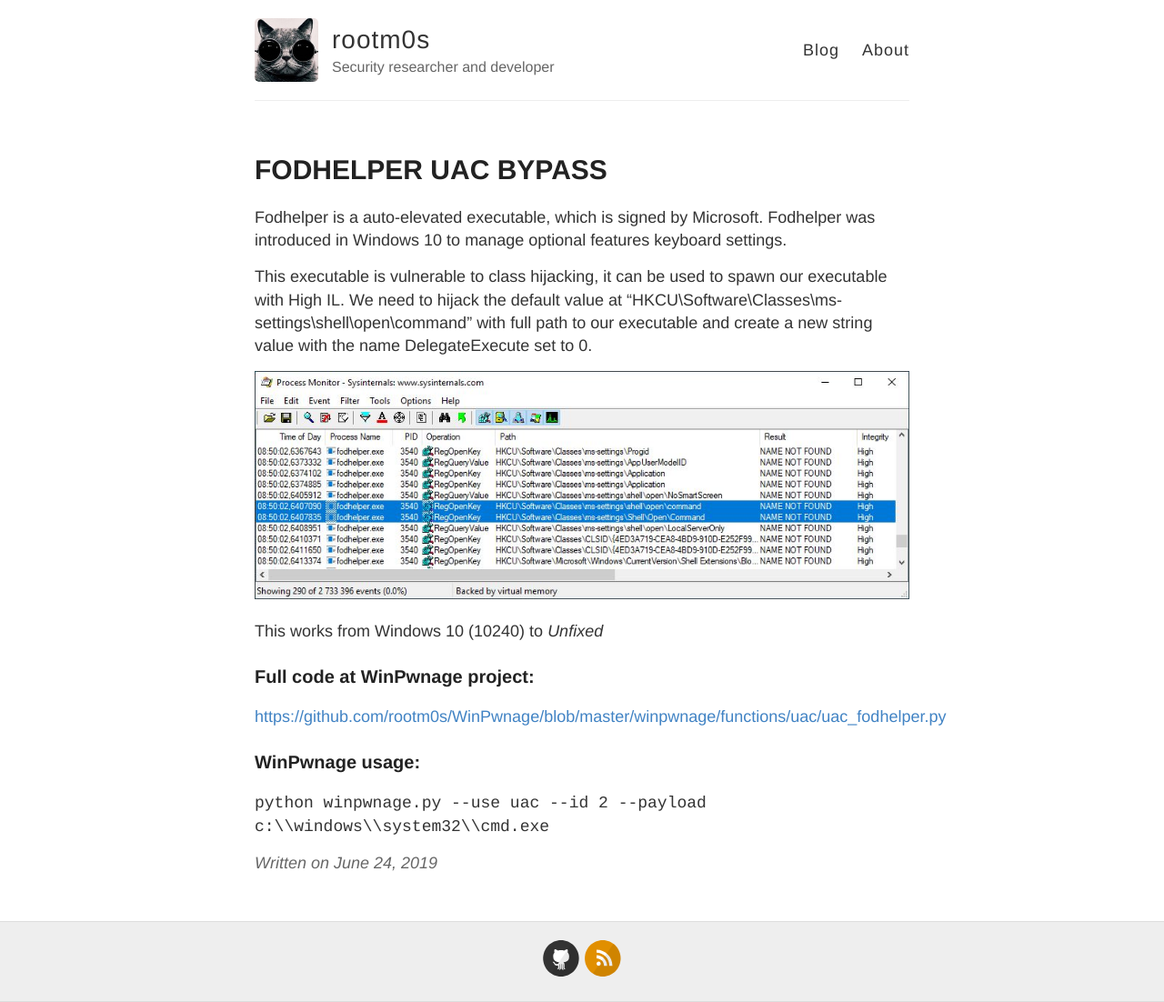
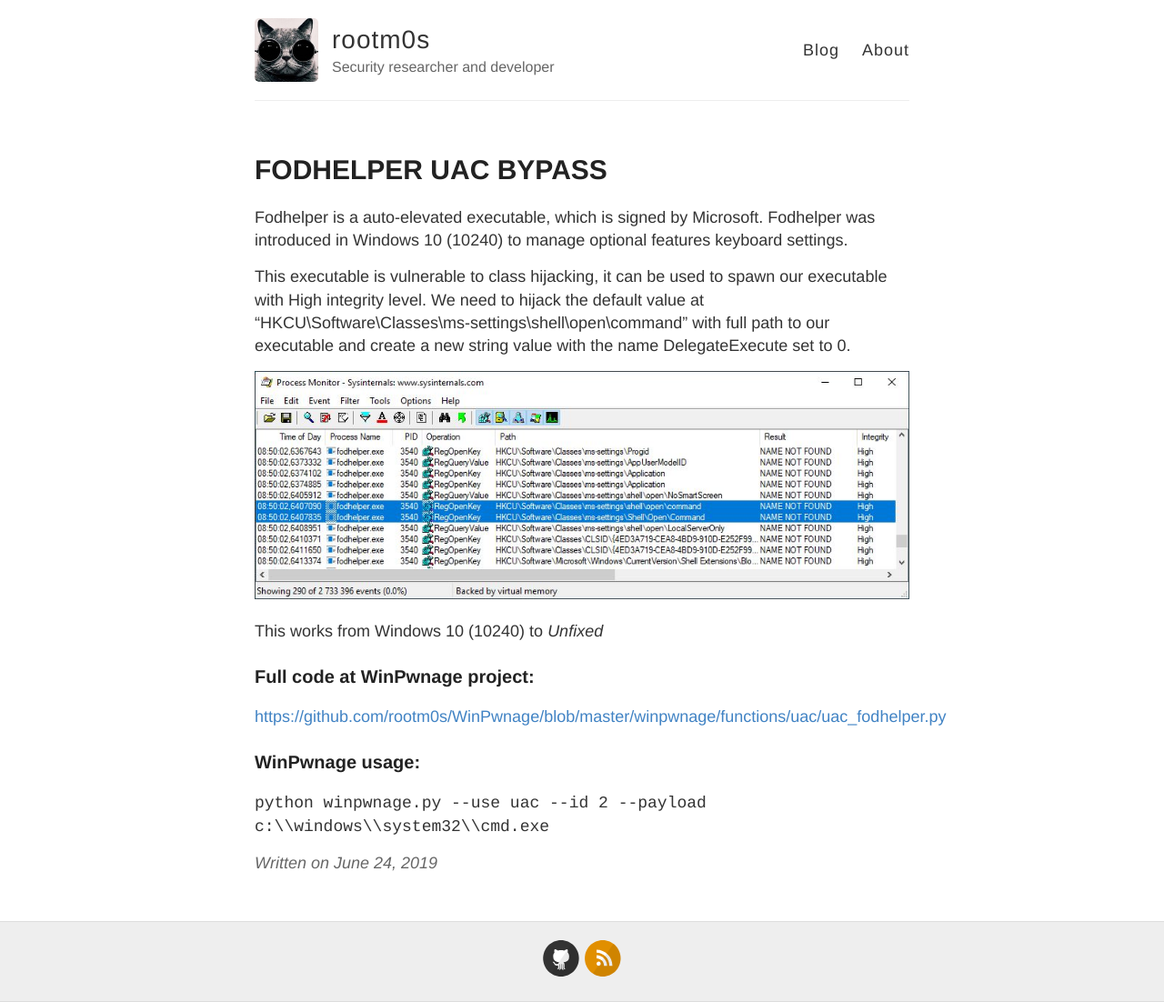
Before and after one commit to rootm0s/rootm0s.github.io, a Jekyll site: the page built from _posts/2019-6-24-fodhelper-uac-bypass.md, in a window 1280 px wide. Shown: the whole page at 91% size. Built offline with Jekyll 4.4.1, drawn with Linux system fonts in a browser that asks for light colours.

Commit message:
Update 2019-6-24-fodhelper-uac-bypass.md

```diff
--- a/_posts/2019-6-24-fodhelper-uac-bypass.md
+++ b/_posts/2019-6-24-fodhelper-uac-bypass.md
@@ -3,9 +3,9 @@ layout: post
 title: FODHELPER UAC BYPASS
 ---
 
-Fodhelper is a auto-elevated executable, which is signed by Microsoft. Fodhelper was introduced in Windows 10 to manage optional features keyboard settings.
+Fodhelper is a auto-elevated executable, which is signed by Microsoft. Fodhelper was introduced in Windows 10 (10240) to manage optional features keyboard settings.
 
-This executable is vulnerable to class hijacking, it can be used to spawn our executable with High IL. We need to hijack the default value at "HKCU\Software\Classes\ms-settings\shell\open\command" with full path to our executable and create a new string value with the name DelegateExecute set to 0.
+This executable is vulnerable to class hijacking, it can be used to spawn our executable with High integrity level. We need to hijack the default value at "HKCU\Software\Classes\ms-settings\shell\open\command" with full path to our executable and create a new string value with the name DelegateExecute set to 0.
 
 ![_config.yml]({{ site.baseurl }}/images/fodhelper_procmon.JPG)
 
```
